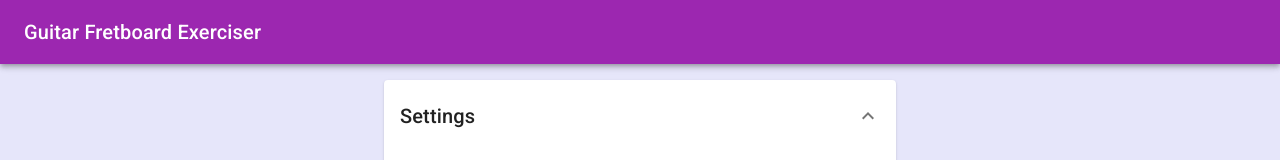
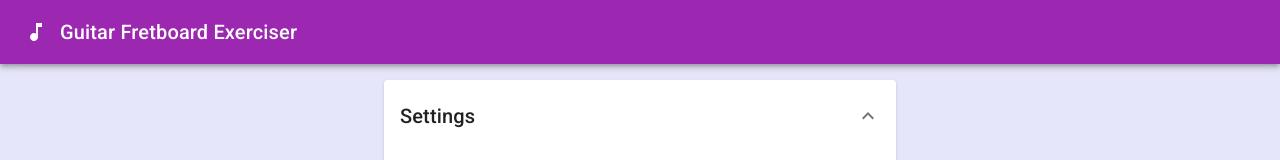
Before and after one commit to christianflorez/guitar-fretboard-exercises, a React (Create React App) app: page / in a window 1280 px wide. Shown: the top 160 px of the page. Built offline with nearby package versions, Linux system fonts and the light colour scheme.

Commit message:
add icon

```diff
--- a/src/App.js
+++ b/src/App.js
@@ -3,7 +3,9 @@ import "fontsource-roboto";
 import AppBar from "@material-ui/core/AppBar";
 import Toolbar from "@material-ui/core/Toolbar";
 import Typography from "@material-ui/core/Typography";
+import IconButton from "@material-ui/core/IconButton";
 import { createMuiTheme, ThemeProvider } from "@material-ui/core/styles";
+import MusicNoteIcon from "@material-ui/icons/MusicNote";
 import styled from "styled-components";
 import FretboardExercises from "./FretboardExercises";
 
@@ -31,6 +33,9 @@ export default function App() {
     <ThemeProvider theme={theme}>
       <AppBar position="static">
         <Toolbar>
+          <IconButton edge="start" color="inherit">
+            <MusicNoteIcon />
+          </IconButton>
           <Typography variant="h6">Guitar Fretboard Exerciser</Typography>
         </Toolbar>
       </AppBar>
--- a/src/FretboardExercises.js
+++ b/src/FretboardExercises.js
@@ -19,6 +19,7 @@ const StyledPaper = styled(Paper)`
   width: 40vw;
   max-width: 40vw;
   margin-top: 1rem;
+  margin-bottom: 2rem;
 `;
 
 const PromptsContainer = styled.div`
```
